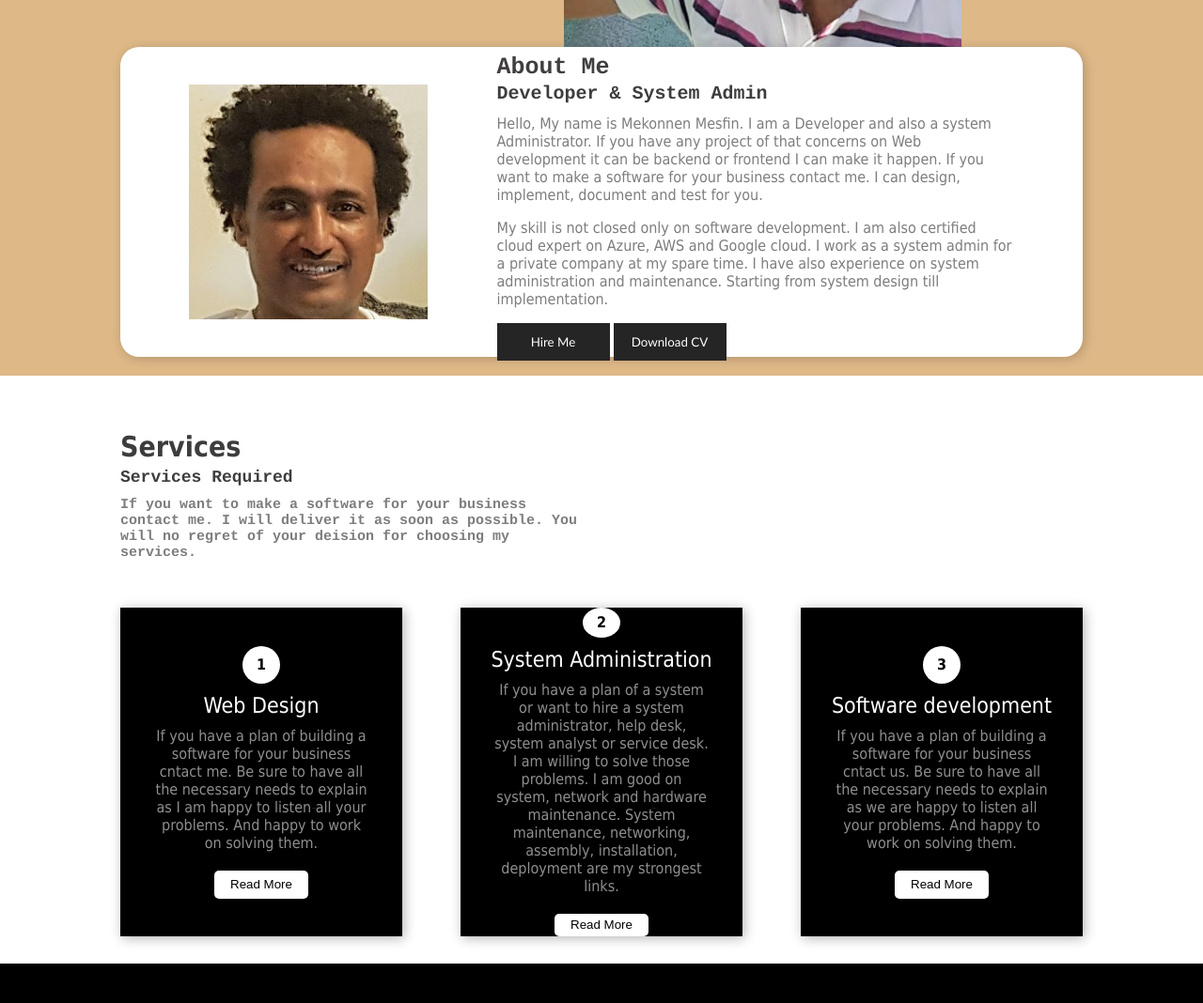
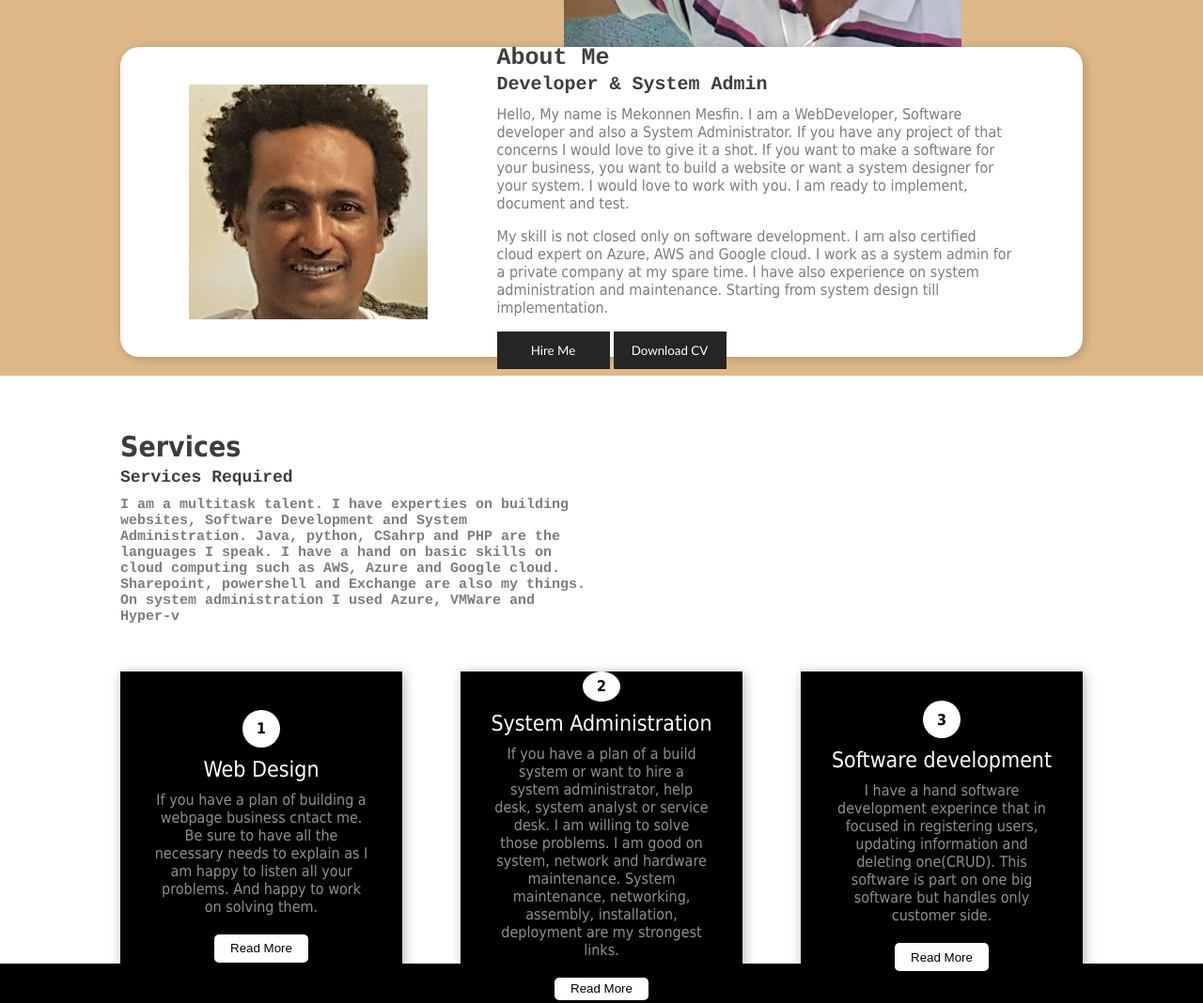
Before and after one commit to mekonnenmesfin/potfolio.github.io, a plain HTML site: page index.html in a window 1280 px wide. Shown: the part 620-1688 px from the top of the page at 94% size. Drawn offline with Linux system fonts and the light colour scheme.

Commit message:
Update index.html

```diff
--- a/index.html
+++ b/index.html
@@ -39,7 +39,7 @@
     <div class="about-text">
       <p>About Me</p>
       <p>Developer & System Admin</p>
-      <p>Hello, My name is Mekonnen Mesfin. I am a Developer and also a system Administrator. If you have any project of that concerns on Web development it can be backend or frontend I can make it happen. If you want to make a software for your business contact me. I can design, implement, document and test for you. </p>
+      <p>Hello, My name is Mekonnen Mesfin. I am a WebDeveloper, Software developer and also a System Administrator. If you have any project of that concerns I would love to give it a shot. If you want to make a software for your business, you want to build a website or want a system designer for your system. I would love to work with you. I am ready to implement, document and test.</p>
       <p>My skill is not closed only on software development. I am also certified cloud expert on Azure, AWS and Google cloud. I work as a system admin for a private company at my spare time. I have also  experience on system administration and maintenance. Starting from system design till implementation. </p>
       <!-- button-->
       <button>Hire Me</button>
@@ -52,7 +52,7 @@
   <div class="services-text">
     <p>Services</p>
     <p>Services Required</p>
-    <p>If you want to make a software for your business contact me. I will deliver it as soon as possible. You will no regret of your deision for choosing my services. </p>
+    <p>I am a multitask talent. I have experties on building websites, Software Development and System Administration. Java, python, CSahrp and PHP are the languages I speak. I have a hand on basic skills on cloud computing such as AWS, Azure and Google cloud. Sharepoint, powershell and Exchange are also my things. On system administration I used  Azure, VMWare and Hyper-v</p>
   </div>
   <!--box-->
   <div class="box-container">
@@ -60,21 +60,21 @@
     <div class="box-1">
       <span>1</span>
       <p class="heading">Web Design</p>
-      <p class="details">If you have a plan of building a software for your business cntact me. Be sure to have all the necessary needs to explain as I am happy to listen all your problems. And happy to work on solving them.</p>
+      <p class="details">If you have a plan of building a webpage business cntact me. Be sure to have all the necessary needs to explain as I am happy to listen all your problems. And happy to work on solving them.</p>
       <button>Read More</button>
     </div>
     <!--2-->
     <div class="box-2">
       <span>2</span>
       <p class="heading">System Administration</p>
-      <p class="details">If you have a plan of a system or want to hire a system administrator, help desk, system analyst or service desk. I am willing to solve those problems. I am good on system, network and hardware maintenance. System maintenance, networking, assembly, installation, deployment are my strongest links.  </p>
+      <p class="details">If you have a plan of a build system or want to hire a system administrator, help desk, system analyst or service desk. I am willing to solve those problems. I am good on system, network and hardware maintenance. System maintenance, networking, assembly, installation, deployment are my strongest links.  </p>
       <button>Read More</button>
     </div>
     <!--3-->
     <div class="box-3">
       <span>3</span>
       <p class="heading">Software development</p>
-      <p class="details">If you have a plan of building a software for your business cntact us. Be sure to have all the necessary needs to explain as we are happy to listen all your problems. And happy to work on solving them.</p>
+      <p class="details">I have a hand software development experince that in focused in registering users, updating information and deleting one(CRUD). This software is part on one big software but handles only customer side.</p>
       <button>Read More</button>
     </div>
 
```
